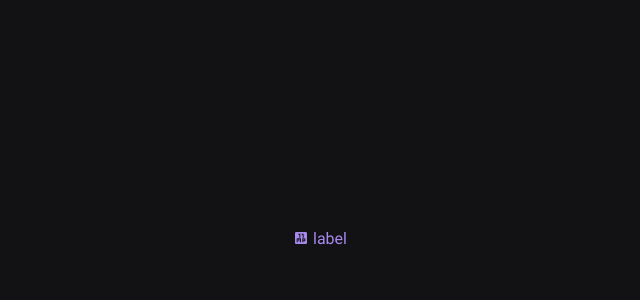
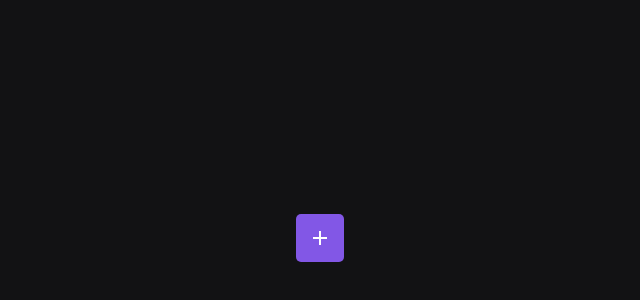
Before and after one commit to victoroliveira13/tamplate-frontend, a React (Create React App) app: page / in a window 1280 px wide. Shown: the part 162-462 px from the top of the page, without its empty margins (320-960 px from the left). Built offline with nearby package versions, Linux system fonts and the light colour scheme.

Commit message:
feat: component IconButton

```diff
--- /dev/null
+++ b/src/Components/Form/IconButton/index.tsx
@@ -0,0 +1,38 @@
+import React, { MouseEventHandler } from 'react';
+import { IconBaseProps } from 'react-icons';
+
+import { Container } from './styles';
+
+interface IPropsIconButton {
+  icon?: IconBaseProps,
+  variant?: 'primary' | 'secondary' | 'tertiary',
+  size?: 'sm' | 'md' | 'lg',
+  disabled?: boolean,
+  outlined?: boolean,
+  loading?: boolean,
+  onClick?: MouseEventHandler<any> | undefined,
+}
+
+const IconButton: React.FC<IPropsIconButton> = ({
+  icon,
+  size,
+  variant,
+  disabled,
+  outlined,
+  loading,
+  onClick,
+}) => {
+  return (
+    <Container
+      size={size}
+      variant={variant}
+      disabled={disabled}
+      outlined={outlined}
+      onClick={onClick}
+    >
+      <>{!loading ? icon : <div className="loader" />}</>
+    </Container>
+  );
+}
+
+export default IconButton;
--- /dev/null
+++ b/src/Components/Form/IconButton/styles.ts
@@ -0,0 +1,87 @@
+import styled from 'styled-components';
+
+interface IProps {
+  size?: string,
+  variant?: string,
+  disabled?: boolean,
+  outlined?: boolean,
+}
+
+export const Container = styled.button<IProps>`
+  display: flex;
+  align-items: center;
+  justify-content: center;
+  width:
+    ${props => (props.size === 'md' || props.size == null) ?
+      props.theme.spaces['space-10'] :
+      props.size === 'sm' ?
+      props.theme.spaces['space-8'] :
+      props.size === 'lg' ?
+      props.theme.spaces['space-12'] : ''
+    };
+  height:
+    ${props => (props.size === 'md' || props.size == null) ?
+      props.theme.spaces['space-10'] :
+      props.size === 'sm' ?
+      props.theme.spaces['space-8'] :
+      props.size === 'lg' ?
+      props.theme.spaces['space-12'] : ''
+    };
+  border: none;
+  border-radius: ${props => props.theme.radius['radii-sm']};
+  ${props => !props.outlined ?
+    `background-color:
+      ${(props.variant === 'primary' || props.variant == null) ?
+        props.theme.colors['rocketseat-mid'] :
+        props.variant === 'secondary' ?
+        props.theme.colors['shape-primary'] :
+        props.variant === 'tertiary' ?
+        'transparent' : ''
+      };` :
+    `background-color: transparent;
+    border:
+      ${(props.variant === 'primary' || props.variant == null) ?
+        '1px solid ' + props.theme.colors['rocketseat-mid'] :
+        props.variant === 'secondary' ?
+        '1px solid ' + props.theme.colors['shape-primary'] :
+        '1px solid transparent'
+      };
+    `
+  }
+  transition: 0.2s ease 0s, box-shadow 0.2s ease 0s;
+  svg {
+    font-size: ${props => props.theme.typography.fontSizes['2xl']};
+    color: ${props => props.theme.colors['text-title']};
+  }
+  ${props => !props.disabled ?
+    `&:hover {
+      background-color:
+        ${(props.variant === 'primary' || props.variant == null) ?
+          props.theme.colors['rocketseat-light'] :
+          props.variant === 'secondary' ?
+          props.theme.colors['shape-secondary'] :
+          props.variant === 'tertiary' ?
+          props.theme.colors['shape-primary'] : ''
+        };
+    }` :
+    `cursor: not-allowed;
+    opacity: ${props.theme.opacitys['opacity-intense']}`
+  };
+  .loader {
+    width: 25px;
+    height: 25px;
+    border: 3px solid ${props => props.theme.colors['shape-secondary']};
+    border-radius: 50%;
+    border-top: 3px solid ${props => props.theme.colors['text-support']};
+    -webkit-animation: spin 0.6s linear infinite;
+    animation: spin 0.6s linear infinite;
+  }
+  @-webkit-keyframes spin {
+    0% { -webkit-transform: rotate(0deg); }
+    100% { -webkit-transform: rotate(360deg); }
+  }
+  @keyframes spin {
+    0% { transform: rotate(0deg); }
+    100% { transform: rotate(360deg); }
+  }
+`;
--- a/src/pages/Home/index.tsx
+++ b/src/pages/Home/index.tsx
@@ -1,7 +1,7 @@
 import React from 'react';
-import LinkButton from '../../Components/Form/LinkButton';
-import TextField from '../../Components/Form/TextField';
-import { Md11Mp } from 'react-icons/md'
+import { MdAdd } from 'react-icons/md';
+import IconButton from '../../Components/Form/IconButton';
+
 
 import { Container } from './styles';
 
@@ -9,7 +9,7 @@ import { Container } from './styles';
 const Home: React.FC = () => {
   return (
     <Container>
-      <LinkButton to='/' label='label' leftIcon={<Md11Mp />} />
+      <IconButton icon={<MdAdd />}  size='lg'  onClick={() => console.log('clicado')}/>
     </Container>
   );
 }
```
